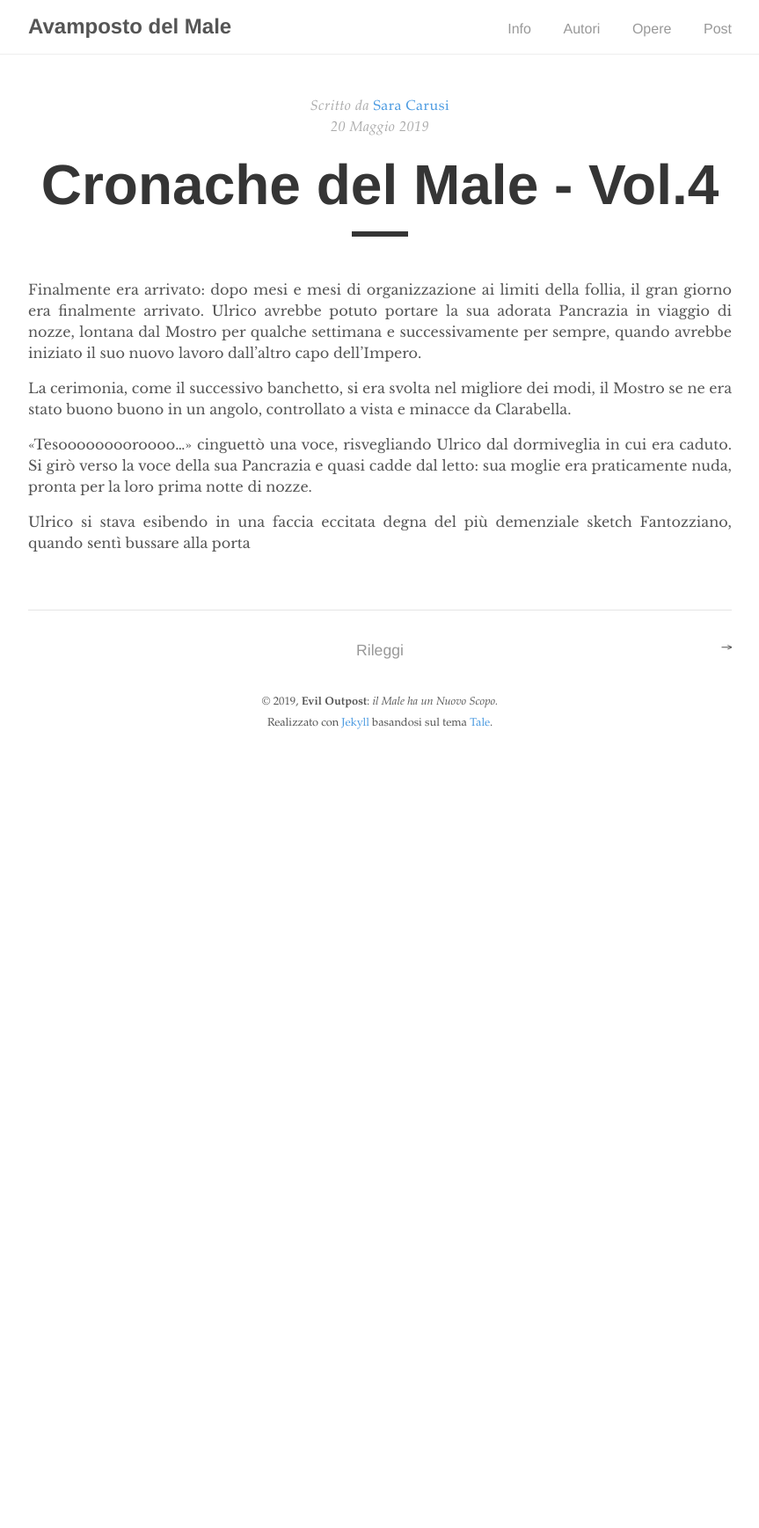
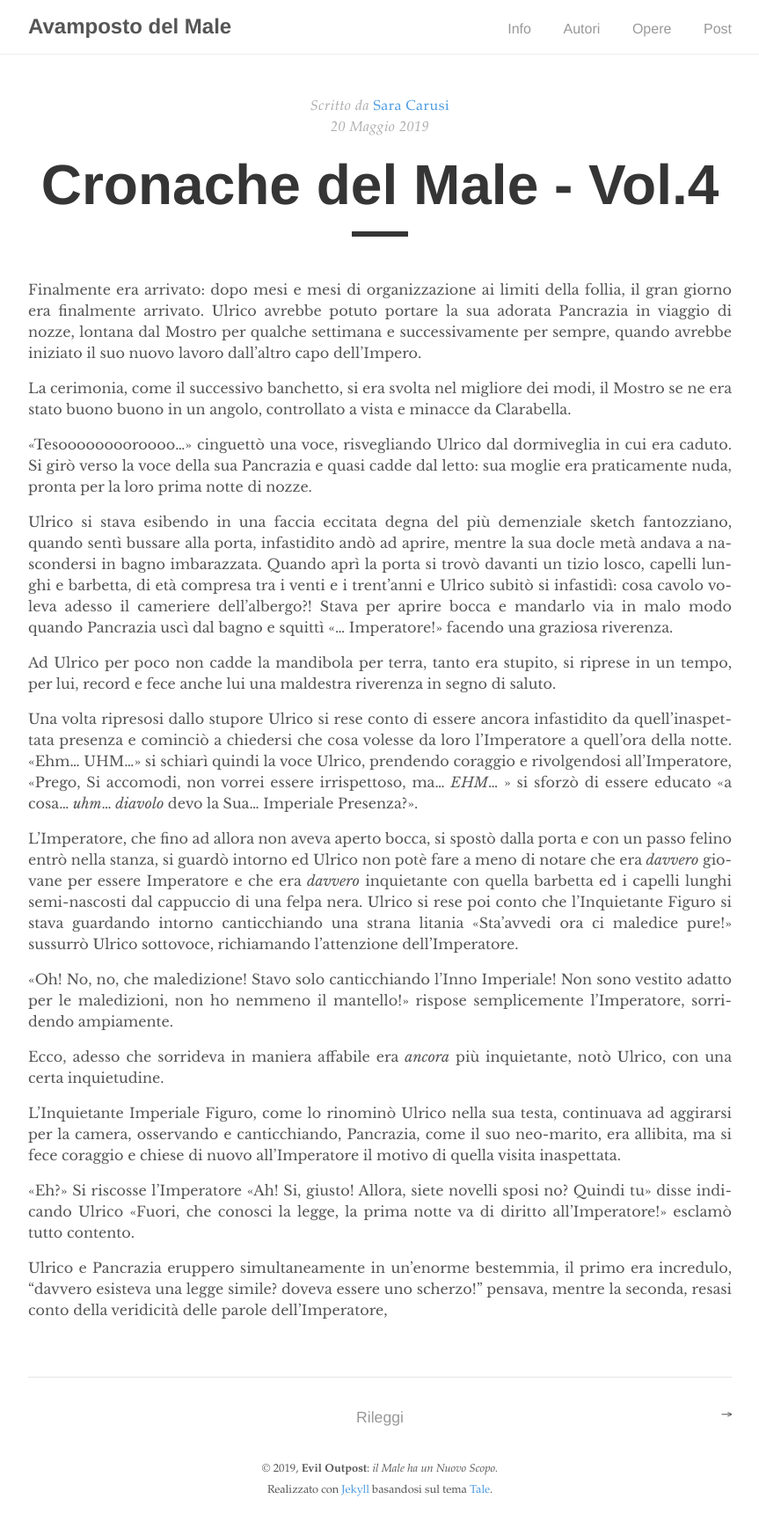
Before and after one commit to eviloutpost/eviloutpost.github.io, a Jekyll site: the page built from _posts/2019-05-20-matrimonio.md, in a window 1280 px wide. Shown: the whole page at 88% size, without its empty margins (208-1071 px from the left). Built offline with Jekyll 4.4.1, drawn with Linux system fonts in a browser that asks for light colours; before the commit the page ends 900 px from its top, so only the background shows below that.

Commit message:
continued writng

```diff
--- a/_posts/2019-05-20-matrimonio.md
+++ b/_posts/2019-05-20-matrimonio.md
@@ -11,4 +11,23 @@ La cerimonia, come il successivo banchetto, si era svolta nel migliore dei modi,
 
 «Tesooooooooroooo...» cinguettò una voce, risvegliando Ulrico dal dormiveglia in cui era caduto. Si girò verso la voce della sua Pancrazia e quasi cadde dal letto: sua moglie era praticamente nuda, pronta per la loro prima notte di nozze.
 
-Ulrico si stava esibendo in una faccia eccitata degna del più demenziale sketch Fantozziano, quando sentì bussare alla porta
+Ulrico si stava esibendo in una faccia eccitata degna del più demenziale sketch fantozziano, quando sentì bussare alla porta, infastidito andò ad aprire, mentre la sua docle metà andava a nascondersi in bagno imbarazzata.
+Quando aprì la porta si trovò davanti un tizio losco, capelli lunghi e barbetta, di età compresa tra i venti e i trent'anni e Ulrico subitò si infastidì: cosa cavolo voleva adesso il cameriere dell'albergo?!
+Stava per aprire bocca e mandarlo via in malo modo quando Pancrazia uscì dal bagno e squittì «... Imperatore!» facendo una graziosa riverenza.
+
+Ad Ulrico per poco non cadde la mandibola per terra, tanto era stupito, si riprese in un tempo, per lui, record e fece anche lui una maldestra riverenza in segno di saluto.
+
+Una volta ripresosi dallo stupore Ulrico si rese conto di essere ancora infastidito da quell'inaspettata presenza e cominciò a chiedersi che cosa volesse da loro l'Imperatore a quell'ora della notte.
+«Ehm... UHM...» si schiarì quindi la voce Ulrico, prendendo coraggio e rivolgendosi all'Imperatore, «Prego, Si accomodi, non vorrei essere irrispettoso, ma... *EHM*... » si sforzò di essere educato «a cosa... *uhm*... *diavolo* devo la Sua... Imperiale Presenza?».
+
+L'Imperatore, che fino ad allora non aveva aperto bocca, si spostò dalla porta e con un passo felino entrò nella stanza, si guardò intorno ed Ulrico non potè fare a meno di notare che era *davvero* giovane per essere Imperatore e che era *davvero* inquietante con quella barbetta ed i capelli lunghi semi-nascosti dal cappuccio di una felpa nera. Ulrico si rese poi conto che l'Inquietante Figuro si stava guardando intorno canticchiando una strana litania «Sta'avvedi ora ci maledice pure!» sussurrò Ulrico sottovoce, richiamando l'attenzione dell'Imperatore.
+
+«Oh! No, no, che maledizione! Stavo solo canticchiando l'Inno Imperiale! Non sono vestito adatto per le maledizioni, non ho nemmeno il mantello!» rispose semplicemente l'Imperatore, sorridendo ampiamente.
+
+Ecco, adesso che sorrideva in maniera affabile era *ancora* più inquietante, notò Ulrico, con una certa inquietudine.
+
+L'Inquietante Imperiale Figuro, come lo rinominò Ulrico nella sua testa, continuava ad aggirarsi per la camera, osservando e canticchiando, Pancrazia, come il suo neo-marito, era allibita, ma si fece coraggio e chiese di nuovo all'Imperatore il motivo di quella visita inaspettata.
+
+«Eh?» Si riscosse l'Imperatore «Ah! Si, giusto! Allora, siete novelli sposi no? Quindi tu» disse indicando Ulrico «Fuori, che conosci la legge, la prima notte va di diritto all'Imperatore!» esclamò tutto contento.
+
+Ulrico e Pancrazia eruppero simultaneamente in un'enorme bestemmia, il primo era incredulo, "davvero esisteva una legge simile? doveva essere uno scherzo!" pensava, mentre la seconda, resasi conto della veridicità delle parole dell'Imperatore,
```
